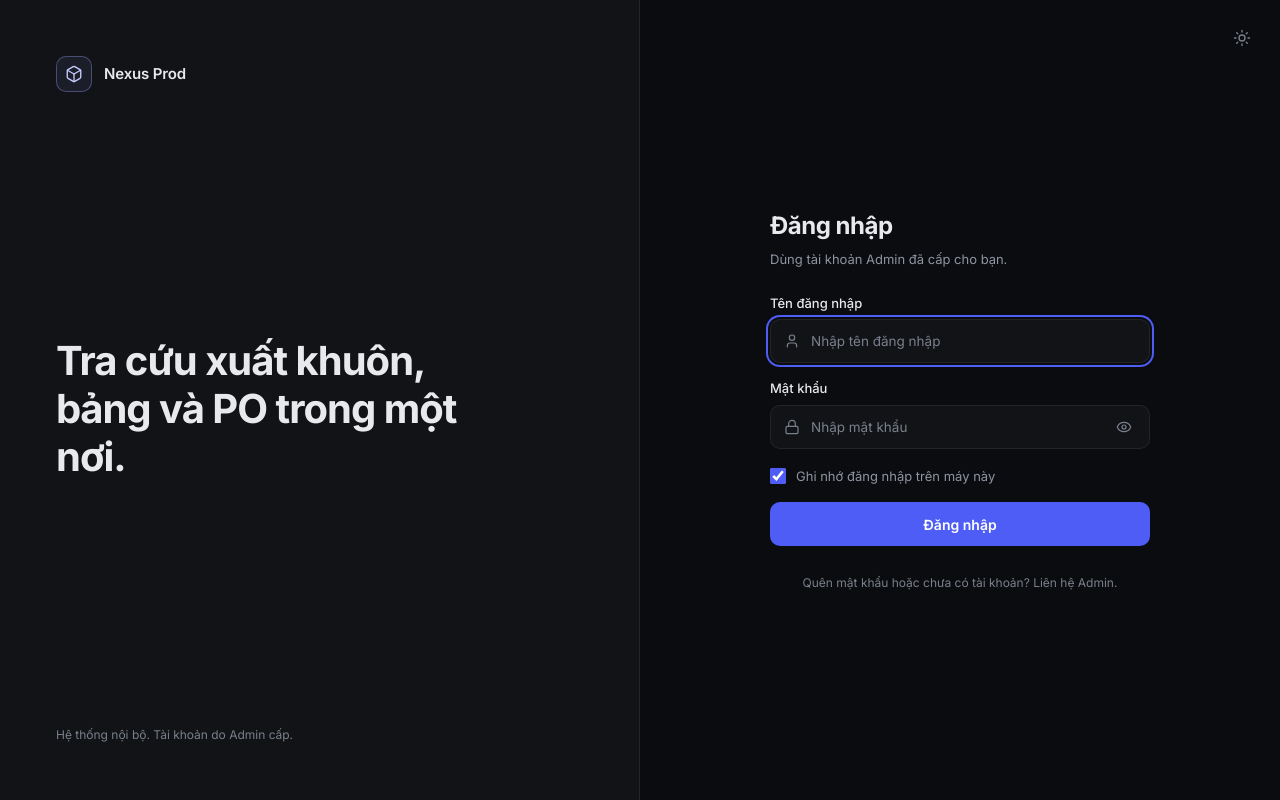
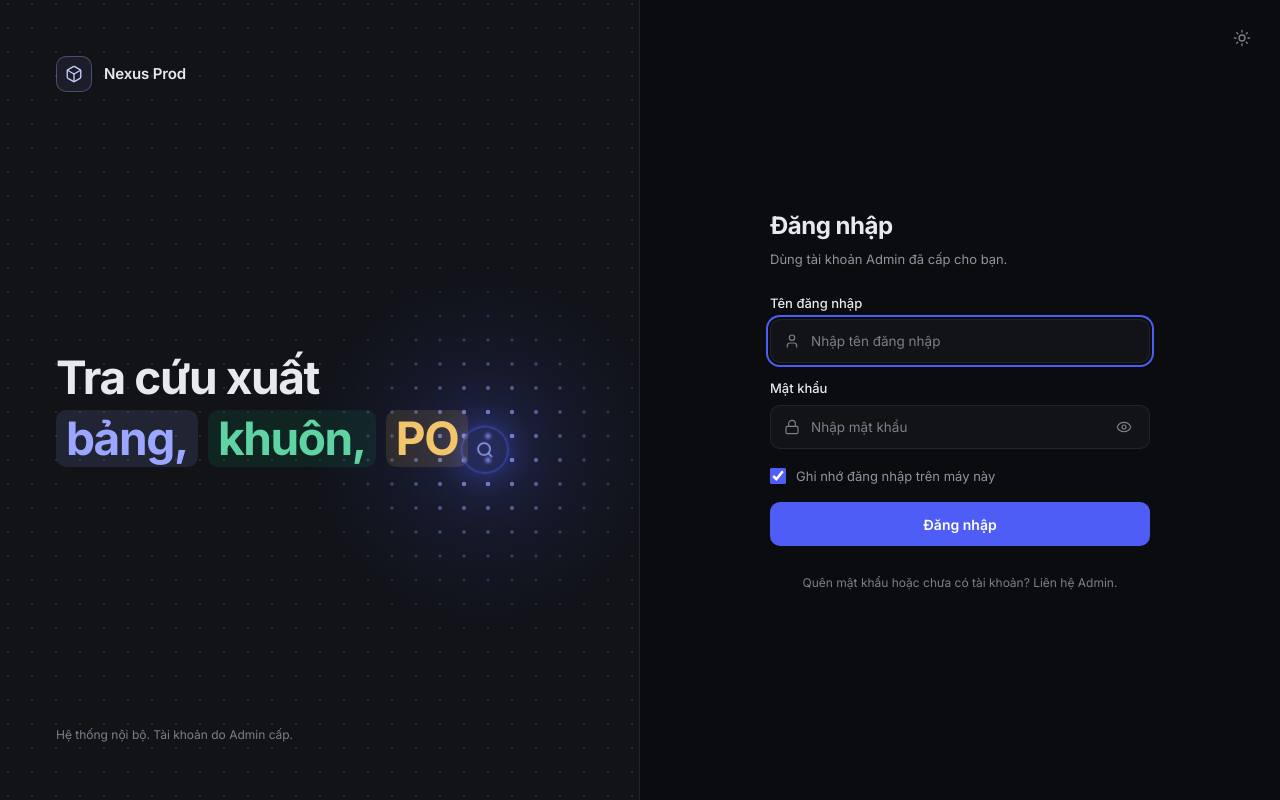
Before and after one commit to tuyencoder55/quanlycongviec, a React (Vite) app: page / in a window 1280 px wide. Built offline with nearby package versions, Linux system fonts and the light colour scheme; no server answers.

Commit message:
feat(auth): add animated dot-matrix spotlight and smooth roaming search icon on login hero

```diff
--- /dev/null
+++ b/src/modules/auth/components/login-hero-panel.tsx
@@ -0,0 +1,222 @@
+import React, { useEffect, useRef } from 'react';
+import { Box, Search } from 'lucide-react';
+import { useTheme } from '../../../components/theme-provider';
+
+/**
+ * Cột trái trang Đăng nhập:
+ * - Nền lưới chấm bi (dot matrix) phát sáng theo quỹ đạo mượt mà 60fps
+ * - Icon kính lúp tìm kiếm di chuyển xung quanh tự nhiên (có phản hồi nhẹ theo chuột)
+ * - Hỗ trợ đồng bộ cả Dark và Light mode
+ */
+export const LoginHeroPanel: React.FC = () => {
+  const { theme } = useTheme();
+  const containerRef = useRef<HTMLDivElement>(null);
+  const canvasRef = useRef<HTMLCanvasElement>(null);
+  const lensRef = useRef<HTMLDivElement>(null);
+
+  useEffect(() => {
+    const container = containerRef.current;
+    const canvas = canvasRef.current;
+    const lens = lensRef.current;
+    if (!container || !canvas || !lens) return;
+
+    const ctx = canvas.getContext('2d');
+    if (!ctx) return;
+
+    const isDark =
+      theme === 'dark' ||
+      (theme === 'system' &&
+        window.matchMedia('(prefers-color-scheme: dark)').matches);
+
+    let width = 0;
+    let height = 0;
+    let animationFrameId = 0;
+
+    // Vị trí thực tế hiện tại của tâm kính lúp (dùng lerp để cực mượt)
+    let curX = 0;
+    let curY = 0;
+    let pointerX: number | null = null;
+    let pointerY: number | null = null;
+
+    const resize = () => {
+      const rect = container.getBoundingClientRect();
+      const dpr = Math.min(window.devicePixelRatio || 1, 2);
+      width = rect.width;
+      height = rect.height;
+      canvas.width = Math.round(width * dpr);
+      canvas.height = Math.round(height * dpr);
+      canvas.style.width = `${width}px`;
+      canvas.style.height = `${height}px`;
+      ctx.setTransform(dpr, 0, 0, dpr, 0, 0);
+
+      if (curX === 0 && curY === 0) {
+        curX = width * 0.56;
+        curY = height * 0.72;
+      }
+    };
+
+    resize();
+    const resizeObserver = new ResizeObserver(resize);
+    resizeObserver.observe(container);
+
+    const handleMouseMove = (e: MouseEvent) => {
+      const rect = container.getBoundingClientRect();
+      pointerX = e.clientX - rect.left;
+      pointerY = e.clientY - rect.top;
+    };
+
+    const handleMouseLeave = () => {
+      pointerX = null;
+      pointerY = null;
+    };
+
+    container.addEventListener('mousemove', handleMouseMove);
+    container.addEventListener('mouseleave', handleMouseLeave);
+
+    const startTime = performance.now();
+    const DOT_GAP = 24;
+    const GLOW_RADIUS = 185;
+
+    const render = (now: number) => {
+      const t = (now - startTime) * 0.001;
+
+      // Quỹ đạo Lissajous tự nhiên, uốn lượn mượt mà khắp khung trái
+      const autoX =
+        width * (0.52 + 0.31 * Math.sin(t * 0.42) + 0.08 * Math.cos(t * 0.87));
+      const autoY =
+        height * (0.56 + 0.27 * Math.sin(t * 0.33 + 1.2) + 0.07 * Math.cos(t * 0.71));
+
+      const targetX = pointerX !== null ? pointerX : autoX;
+      const targetY = pointerY !== null ? pointerY : autoY;
+
+      // Nội suy mượt (lerp) giúp chuyển động êm ái không bị giật
+      curX += (targetX - curX) * 0.055;
+      curY += (targetY - curY) * 0.055;
+
+      // Cập nhật vị trí kính lúp tìm kiếm trực tiếp qua GPU transform
+      lens.style.transform = `translate3d(${curX - 24}px, ${curY - 24}px, 0)`;
+
+      ctx.clearRect(0, 0, width, height);
+
+      // 1. Vầng sáng tỏa dịu quanh kính lúp
+      const halo = ctx.createRadialGradient(curX, curY, 6, curX, curY, GLOW_RADIUS);
+      if (isDark) {
+        halo.addColorStop(0, 'rgba(99, 114, 255, 0.22)');
+        halo.addColorStop(0.45, 'rgba(75, 91, 245, 0.08)');
+        halo.addColorStop(1, 'rgba(75, 91, 245, 0)');
+      } else {
+        halo.addColorStop(0, 'rgba(75, 91, 245, 0.16)');
+        halo.addColorStop(0.5, 'rgba(75, 91, 245, 0.05)');
+        halo.addColorStop(1, 'rgba(75, 91, 245, 0)');
+      }
+      ctx.fillStyle = halo;
+      ctx.beginPath();
+      ctx.arc(curX, curY, GLOW_RADIUS, 0, Math.PI * 2);
+      ctx.fill();
+
+      // 2. Vẽ lưới chấm bi: chấm gần kính lúp sẽ sáng xanh và phóng nhẹ
+      const offsetX = (width % DOT_GAP) / 2;
+      const offsetY = (height % DOT_GAP) / 2;
+
+      for (let gx = offsetX; gx <= width; gx += DOT_GAP) {
+        for (let gy = offsetY; gy <= height; gy += DOT_GAP) {
+          const dx = gx - curX;
+          const dy = gy - curY;
+          const dist = Math.hypot(dx, dy);
+
+          if (dist < GLOW_RADIUS) {
+            const factor = Math.pow(1 - dist / GLOW_RADIUS, 1.75);
+            const radius = 1.3 + factor * 1.45;
+            if (isDark) {
+              const alpha = 0.12 + factor * 0.85;
+              ctx.fillStyle = `rgba(148, 163, 255, ${alpha.toFixed(3)})`;
+            } else {
+              const alpha = 0.13 + factor * 0.72;
+              ctx.fillStyle = `rgba(75, 91, 245, ${alpha.toFixed(3)})`;
+            }
+            ctx.beginPath();
+            ctx.arc(gx, gy, radius, 0, Math.PI * 2);
+            ctx.fill();
+          } else {
+            ctx.fillStyle = isDark
+              ? 'rgba(255, 255, 255, 0.095)'
+              : 'rgba(31, 29, 26, 0.105)';
+            ctx.beginPath();
+            ctx.arc(gx, gy, 1.3, 0, Math.PI * 2);
+            ctx.fill();
+          }
+        }
+      }
+
+      animationFrameId = requestAnimationFrame(render);
+    };
+
+    animationFrameId = requestAnimationFrame(render);
+
+    return () => {
+      cancelAnimationFrame(animationFrameId);
+      resizeObserver.disconnect();
+      container.removeEventListener('mousemove', handleMouseMove);
+      container.removeEventListener('mouseleave', handleMouseLeave);
+    };
+  }, [theme]);
+
+  return (
+    <div
+      ref={containerRef}
+      className="hidden lg:flex relative flex-col justify-between p-10 xl:p-14 bg-track/60 dark:bg-surface border-r border-[var(--border)] overflow-hidden select-none"
+    >
+      {/* Canvas lưới chấm bi phát sáng 60fps */}
+      <canvas
+        ref={canvasRef}
+        className="absolute inset-0 w-full h-full pointer-events-none"
+      />
+
+      {/* Vòng kính lúp tìm kiếm di chuyển mượt mà quanh vùng lưới chấm */}
+      <div
+        ref={lensRef}
+        className="pointer-events-none absolute top-0 left-0 z-10 w-12 h-12 rounded-full flex items-center justify-center border border-primary/55 bg-primary/10 backdrop-blur-[1.5px] shadow-[0_0_28px_rgba(75,91,245,0.45)] will-change-transform"
+        style={{ transform: 'translate3d(-100px, -100px, 0)' }}
+      >
+        <span className="absolute inset-0 rounded-full border border-primary/35 animate-ping [animation-duration:2.8s]" />
+        <Search
+          className="w-[18px] h-[18px] text-primary dark:text-dot-board"
+          strokeWidth={2}
+        />
+      </div>
+
+      {/* Logo trên cùng */}
+      <div className="relative z-20 flex items-center gap-3">
+        <div className="w-9 h-9 rounded-[10px] bg-ai-bg border border-ai-border flex items-center justify-center text-ai-text">
+          <Box className="w-[18px] h-[18px]" strokeWidth={1.8} />
+        </div>
+        <span className="text-[15px] font-semibold text-text tracking-[-0.01em]">
+          Nexus Prod
+        </span>
+      </div>
+
+      {/* Khẩu hiệu chính giữa với 3 màu nhấn bảng, khuôn, PO */}
+      <div className="relative z-20 max-w-md space-y-2">
+        <h1 className="text-[40px] xl:text-[46px] font-bold text-text leading-[1.15] tracking-[-0.03em]">
+          <span className="block">Tra cứu xuất</span>
+          <span className="flex flex-wrap items-center gap-x-2.5 gap-y-1.5 mt-1.5">
+            <span className="px-2.5 py-0.5 rounded-[10px] bg-tag-board-bg text-dot-board">
+              bảng,
+            </span>
+            <span className="px-2.5 py-0.5 rounded-[10px] bg-emerald-500/10 text-dot-mold">
+              khuôn,
+            </span>
+            <span className="px-2.5 py-0.5 rounded-[10px] bg-tag-po-bg text-dot-po">
+              PO
+            </span>
+          </span>
+        </h1>
+      </div>
+
+      {/* Ghi chú chân trang */}
+      <div className="relative z-20 text-[12px] text-subtle">
+        Hệ thống nội bộ. Tài khoản do Admin cấp.
+      </div>
+    </div>
+  );
+};
--- a/src/modules/auth/index.tsx
+++ b/src/modules/auth/index.tsx
@@ -2,6 +2,7 @@ import React, { useState } from 'react';
 import { Box, User, Lock, Eye, EyeOff, Sun, Moon, AlertCircle } from 'lucide-react';
 import { useTheme } from '../../components/theme-provider';
 import { useAuth } from '../../hooks/use-auth';
+import { LoginHeroPanel } from './components/login-hero-panel';
 
 export const LoginScreen: React.FC = () => {
   const { signIn } = useAuth();
@@ -31,30 +32,8 @@ export const LoginScreen: React.FC = () => {
 
   return (
     <div className="min-h-screen w-full grid grid-cols-1 lg:grid-cols-2 bg-bg text-text">
-      {/* Cột trái: Thương hiệu & Khẩu hiệu (Khớp hình Đăng nhập - Dark & Light) */}
-      <div className="hidden lg:flex flex-col justify-between p-10 xl:p-14 bg-track/60 dark:bg-surface border-r border-[var(--border)] select-none">
-        {/* Logo trên cùng */}
-        <div className="flex items-center gap-3">
-          <div className="w-9 h-9 rounded-[10px] bg-ai-bg border border-ai-border flex items-center justify-center text-ai-text">
-            <Box className="w-[18px] h-[18px]" strokeWidth={1.8} />
-          </div>
-          <span className="text-[15px] font-semibold text-text tracking-[-0.01em]">
-            Nexus Prod
-          </span>
-        </div>
-
-        {/* Khẩu hiệu chính giữa */}
-        <div className="max-w-md">
-          <h1 className="text-[36px] xl:text-[40px] font-bold text-text leading-[1.2] tracking-[-0.025em]">
-            Tra cứu xuất khuôn, bảng và PO trong một nơi.
-          </h1>
-        </div>
-
-        {/* Ghi chú chân trang */}
-        <div className="text-[12px] text-subtle">
-          Hệ thống nội bộ. Tài khoản do Admin cấp.
-        </div>
-      </div>
+      {/* Cột trái: Nền lưới chấm bi + Icon tìm kiếm di chuyển mượt mà */}
+      <LoginHeroPanel />
 
       {/* Cột phải: Form đăng nhập + Nút đổi Sáng/Tối */}
       <div className="relative flex flex-col justify-center items-center p-6 sm:p-10 bg-bg">
```
